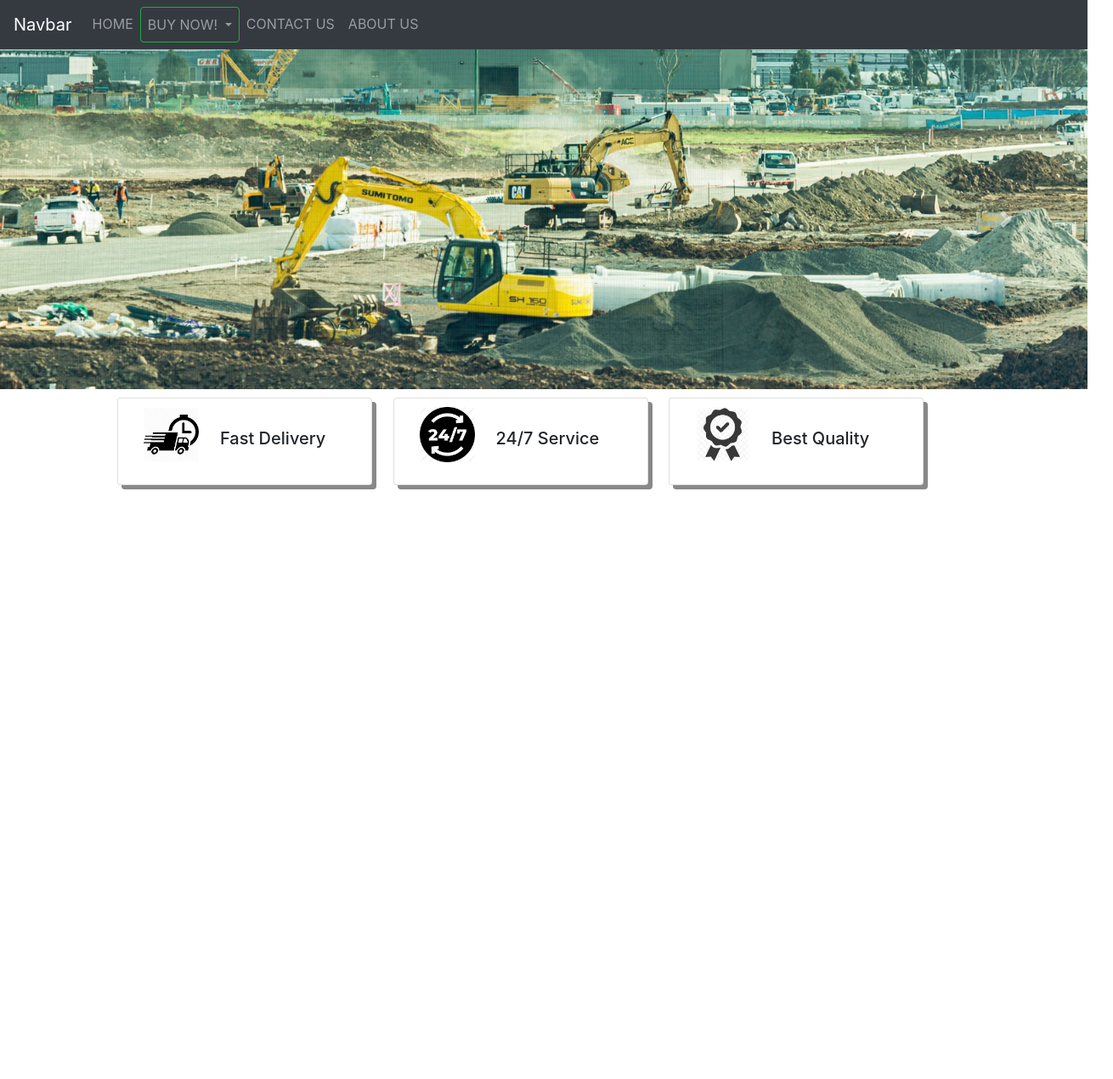
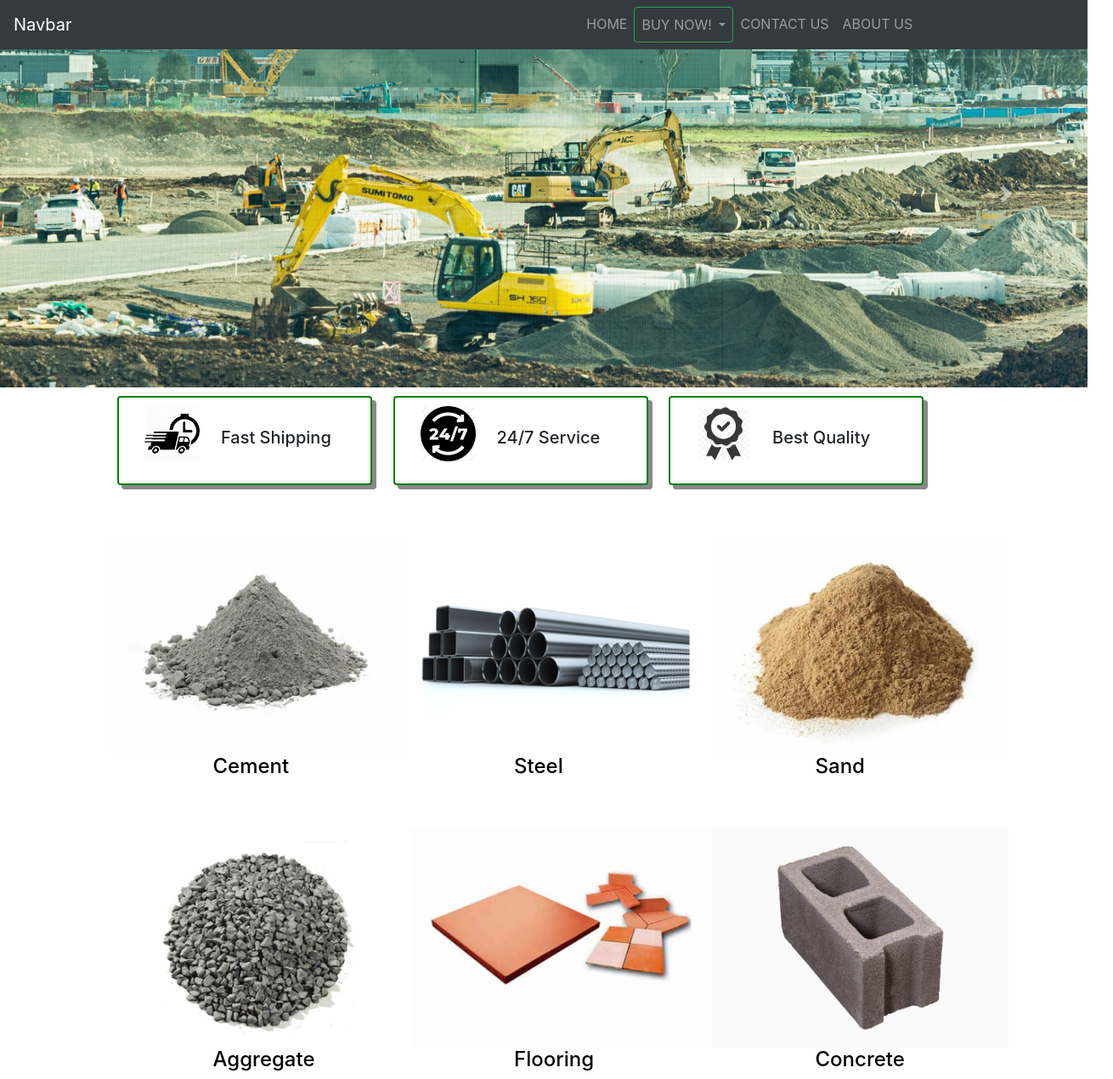
Before and after one commit to Ahteshamulhaq99/A-Tech, a plain HTML site: page index.html in a window 1280 px wide. Shown: the whole page at 85% size, 1310 px wide, since content can reach past the window. Before the commit the page ends 800 px from the top, so only its background shows below. Drawn offline with nearby package versions, Linux system fonts and the light colour scheme.

Commit message:
additional file

```diff
--- a/index.html
+++ b/index.html
@@ -8,7 +8,7 @@
     <!-- Bootstrap CSS -->
     <link rel="stylesheet" href="https://stackpath.bootstrapcdn.com/bootstrap/4.5.0/css/bootstrap.min.css" integrity="sha384-9aIt2nRpC12Uk9gS9baDl411NQApFmC26EwAOH8WgZl5MYYxFfc+NcPb1dKGj7Sk" crossorigin="anonymous">
 <link rel="stylesheet" href="style.css">
-    <title>Hello, world!</title>
+    <title>A-TECH BUILDING MATERIAL</title>
   </head>
   <body>
 
@@ -68,7 +68,7 @@
        <div class="cardBody">
            <div class="card row">
                <img src="images/fastDeliver.png" class="icon" alt="">
-               <h5 class="card-title">Fast Delivery</h5>
+               <h5 class="card-title">Fast Shipping</h5>
            </div>
            <div class="card row">
             <img src="images/24_7icon.png" class="icon" alt="">
@@ -79,6 +79,47 @@
             <h5 class="card-title">Best Quality</h5>
            </div>
        </div>
+<a href="cement_sand.html">
+
+       <div class="prodBlock">
+         <div class="product">
+          <img src="images/cement.jpg" class="productPic" alt="">
+          <h4 class="productTitle">Cement</h4>
+         </div>
+        </a>
+        <a href="flooring_steel.html">
+         <div class="product">
+          <img src="images/steel.jpg" class="productPic" alt="">
+          <h4 class="productTitle">Steel</h4>
+         </div>
+        </a>
+        <a href="cement_sand.html">
+         <div class="product">
+          <img src="images/sand.jpg" class="productPic" alt="">
+          <h4 class="productTitle">Sand</h4>
+         </div>
+        </a>
+        <a href="aggregate_concrete.html">
+         <div class="product">
+          <img src="images/aggregate.jpg" class="productPic" alt="">
+          <h4 class="productTitle">Aggregate</h4>
+         </div>
+        </a>
+        <a href="flooring_steel.html">
+         <div class="product">
+          <img src="images/flooring.jpg" class="productPic" alt="">
+          <h4 class="productTitle">Flooring</h4>
+         </div>
+        </a>
+        <a href="aggregate_concrete.html">
+         <div class="product">
+          <img src="images/concrete.jpg" class="productPic" alt="">
+          <h4 class="productTitle">Concrete</h4>
+         </div>
+        </a>
+
+
+       </div>
 
     <!-- Optional JavaScript -->
     <!-- jQuery first, then Popper.js, then Bootstrap JS -->
--- a/style.css
+++ b/style.css
@@ -1,3 +1,23 @@
+.navbar{
+    position: fixed;
+    z-index: 1;
+    width: 100%;
+
+}
+.navbar-nav{
+    margin-left: 50%;
+}
+.nav-item{
+   margin-left: auto;
+}
+.d-block{
+    margin-top: 56px;
+}
+.slide{
+
+
+    z-index: -1;
+}
 .icon{
     margin-left: 30px;
     width: 65px;
@@ -17,9 +37,13 @@
      display: inline-flex;
     margin: 10px;
     box-shadow: 5px 5px #888888;
+    border-color: green;
+    border-width: 2px;
 
-
-
+}
+.product:hover{
+    box-shadow: 5px 5px #888888;
+    border: green solid 3px;
 }
 @media only screen and (max-width: 740px) {
     .card{
@@ -27,7 +51,29 @@
     }
 
 }
-
   .cardBody{
     margin-left: 10%;
   }
+  .productPic{
+      max-width: 350px;
+  }
+  .product{
+      display: inline-block;
+      margin-top: 50px;
+      border-radius: 2%;
+  }
+  .productTitle{
+      position: relative;
+      left: 35%;
+      color: black;
+  }
+  @media only screen and (max-width: 450px) {
+    .productPic{
+        max-width: 65%;
+        min-width: 250px;
+    }
+}
+.prodBlock{
+    margin-left: 10%;
+
+}
```
Also changed, not shown: aggregate_concrete.html (added), cement_sand.html (added), flooring_steel.html (added), images/24icon.jpg (deleted), images/freedelivery.png (deleted).
